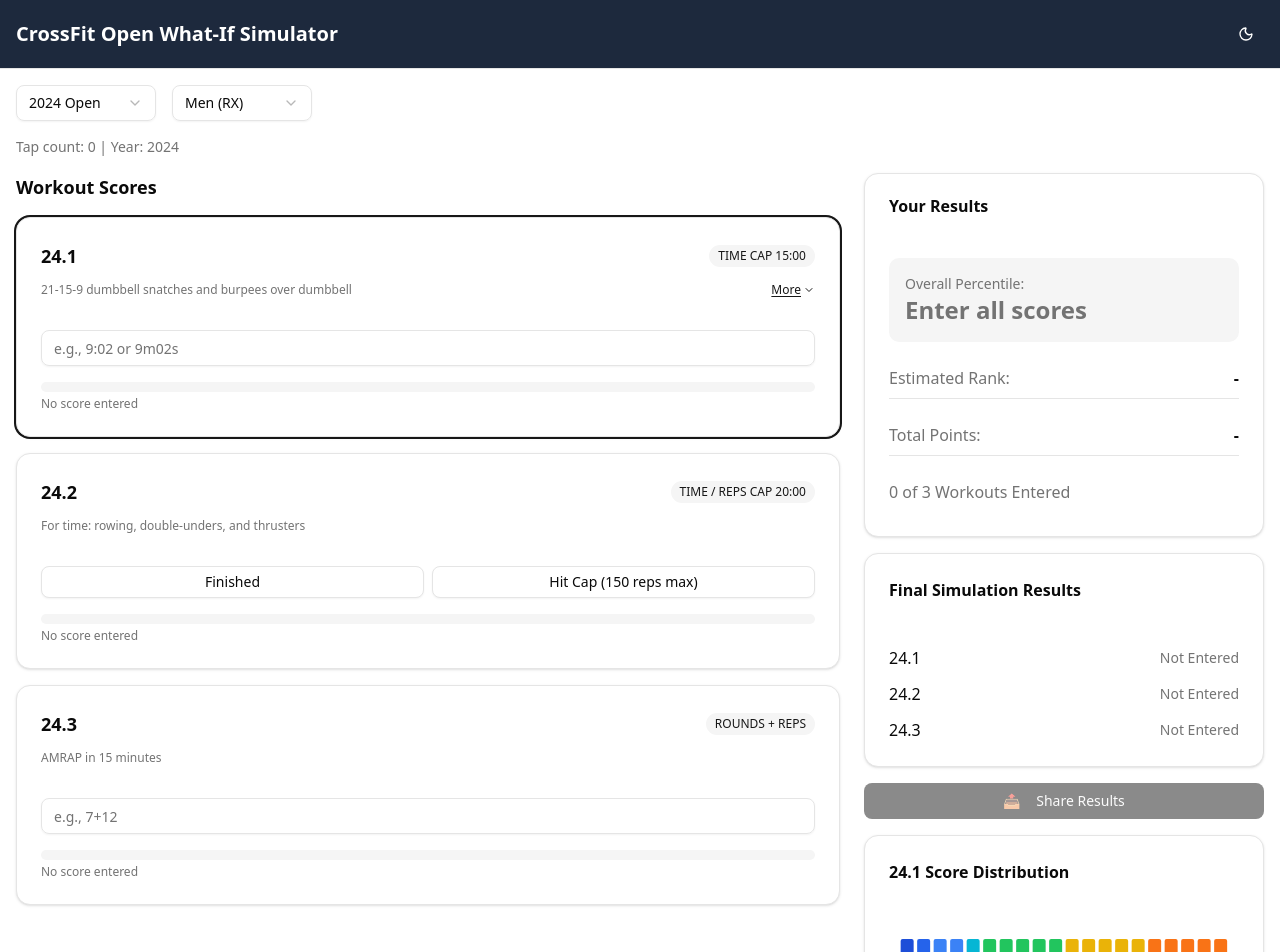
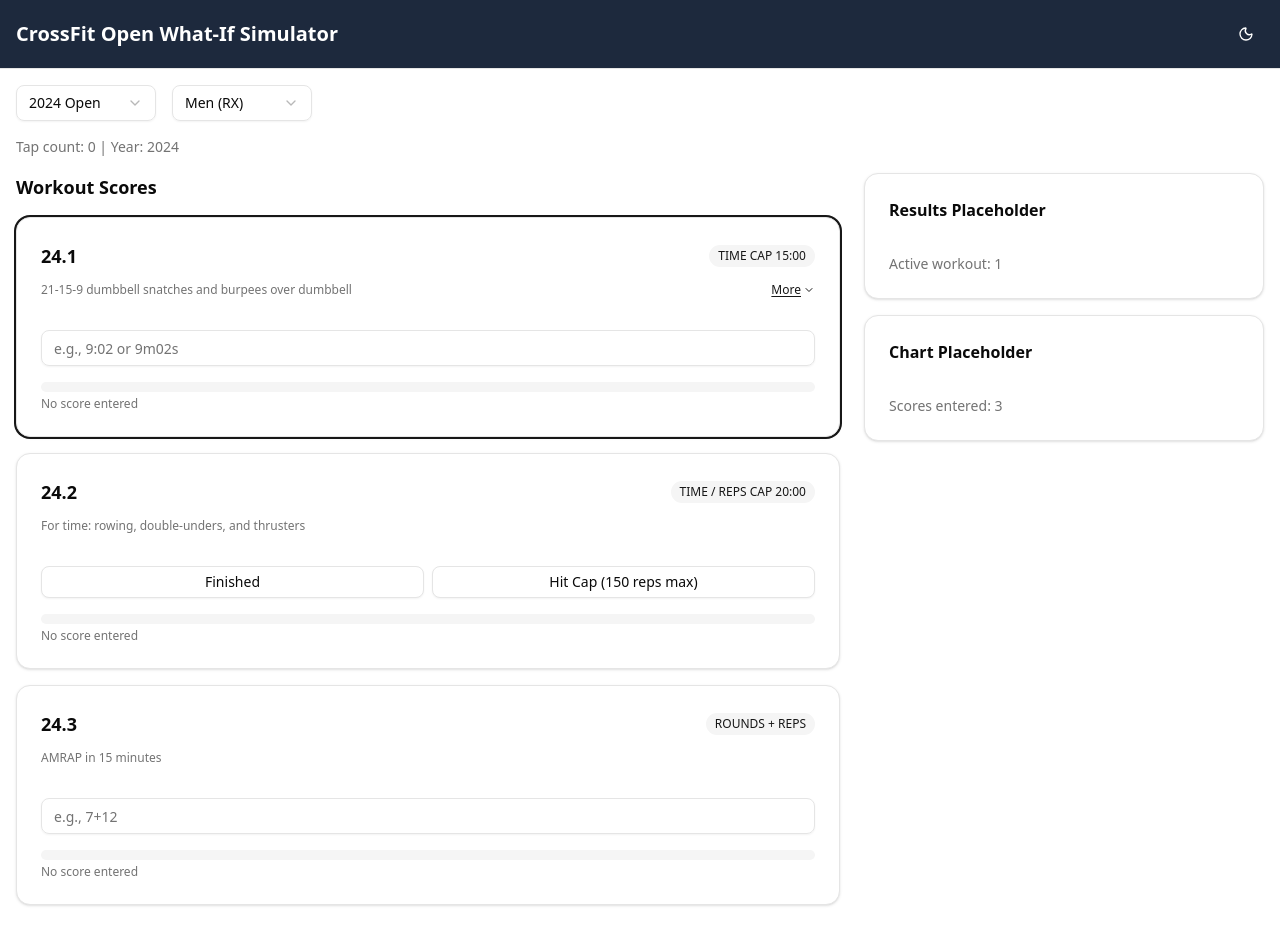
Before and after one commit to nateallen/crossfit-open, a Next.js app: page /test-minimal in a window 1280 px wide. Shown: the top 952 px of the page. Built offline with nearby package versions, Linux system fonts and the light colour scheme.

Commit message:
Remove DistributionChart/ResultsPanel, keep workout loop

```diff
--- a/src/app/test-minimal/page.tsx
+++ b/src/app/test-minimal/page.tsx
@@ -8,10 +8,9 @@
   SelectTrigger,
   SelectValue,
 } from "@/components/ui/select";
+import { Card, CardContent, CardHeader, CardTitle } from "@/components/ui/card";
 import { Header } from "@/components/Header";
 import { WorkoutCard } from "@/components/simulator/WorkoutCard";
-import { DistributionChart } from "@/components/simulator/DistributionChart";
-import { ResultsPanel } from "@/components/simulator/ResultsPanel";
 import type { WorkoutMetadata, ParsedScore, UserScore } from "@/types";
 
 // Progressively add components to find what breaks touch
@@ -159,22 +158,29 @@
             })}
           </div>
 
-          {/* Right Column - Actual ResultsPanel + DistributionChart */}
+          {/* Right Column - Simple placeholders (no ResultsPanel/DistributionChart) */}
           <div className="space-y-4">
-            <ResultsPanel
-              year={year}
-              workouts={workouts}
-              scores={scores}
-              totalAthletes={50000}
-            />
+            <Card>
+              <CardHeader>
+                <CardTitle className="text-base">Results Placeholder</CardTitle>
+              </CardHeader>
+              <CardContent>
+                <p className="text-sm text-muted-foreground">
+                  Active workout: {activeWorkout}
+                </p>
+              </CardContent>
+            </Card>
 
-            <DistributionChart
-              workout={activeWorkoutData || null}
-              userScore={activeScore?.parsed?.scorePrimaryRaw || null}
-              percentileBuckets={
-                activeWorkout ? percentileBuckets[activeWorkout] || null : null
-              }
-            />
+            <Card>
+              <CardHeader>
+                <CardTitle className="text-base">Chart Placeholder</CardTitle>
+              </CardHeader>
+              <CardContent>
+                <p className="text-sm text-muted-foreground">
+                  Scores entered: {Object.keys(scores).length}
+                </p>
+              </CardContent>
+            </Card>
           </div>
         </div>
       </main>
```
